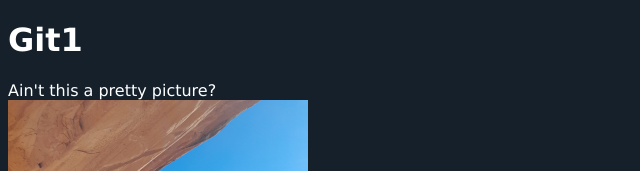
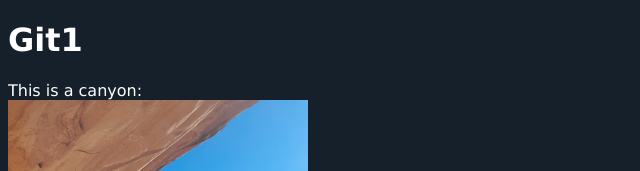
Before and after one commit to wrdickson/git1, a plain HTML site: page index.html in a window 1280 px wide. Shown: the top 171 px of the page, without its empty margins (0-640 px from the left). Drawn offline with Linux system fonts and the light colour scheme.

Commit message:
change main text

```diff
--- a/index.html
+++ b/index.html
@@ -8,7 +8,7 @@
 </head>
 <body>
   <h1>Git1</h1>
-  <div>Ain't this a pretty picture?</div>
+  <div>This is a canyon:</div>
   <img src="canyon.jpg" width="300"/>
 
 </body>
```
